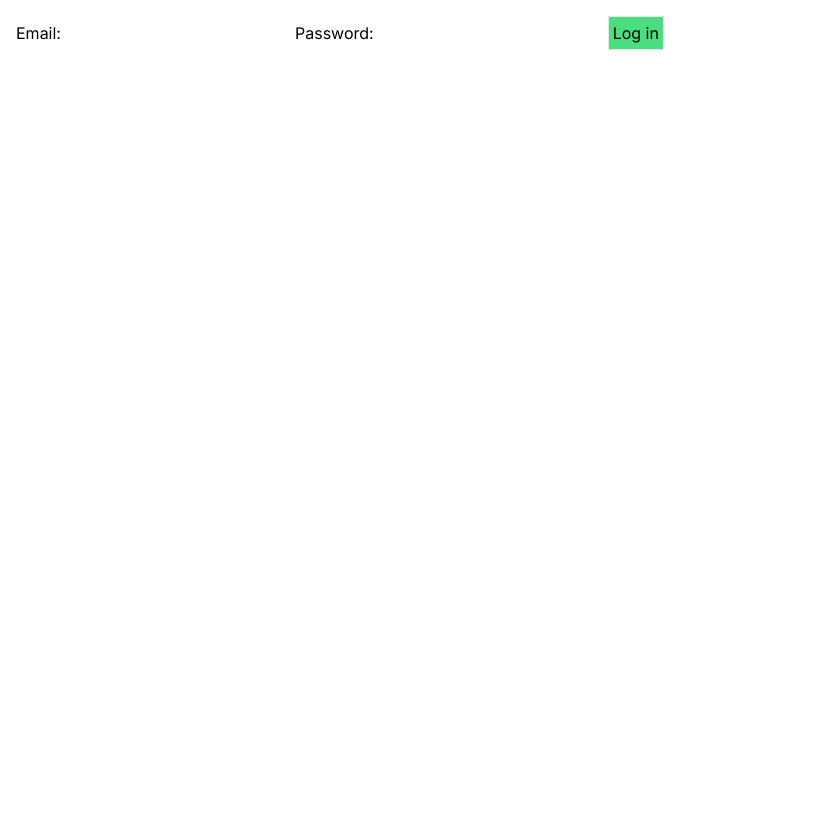
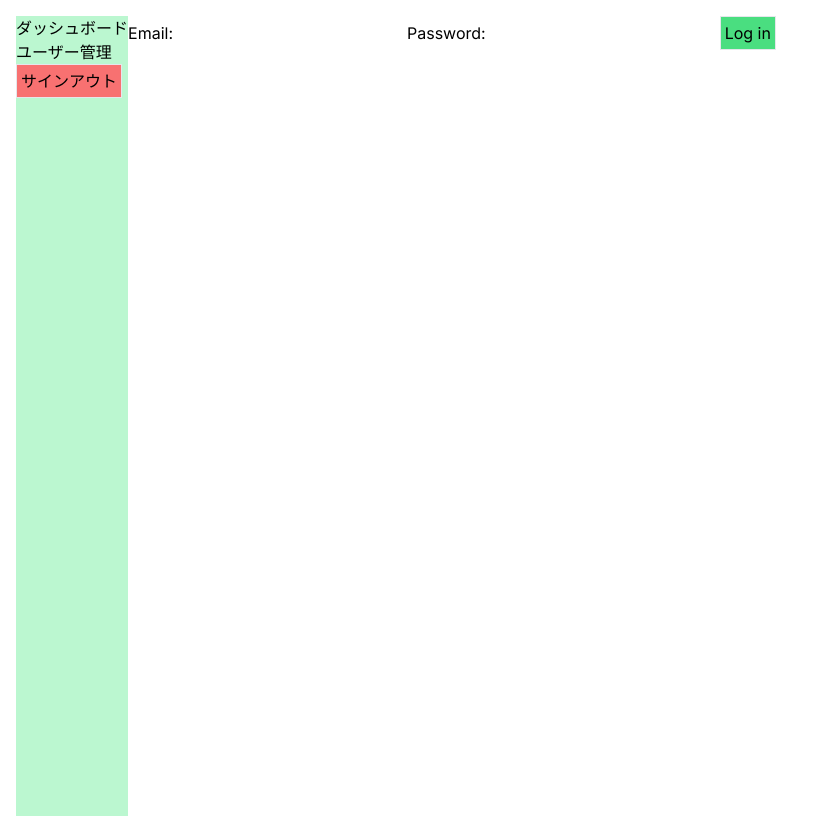
Before and after one commit to AgawaToshiki/schedoing, a Next.js app: page /login in a window 1280 px wide. Shown: the whole page, without its empty margins (0-823 px from the left). Before the commit the page ends 800 px from the top, so only its background shows below. Built offline with nearby package versions, Linux system fonts and the light colour scheme; no server answers.

Commit message:
header仮実装

```diff
--- /dev/null
+++ b/app/components/Header.tsx
@@ -0,0 +1,25 @@
+import React from 'react'
+import SignOutButton from './SignOutButton'
+
+const Header = () => {
+  return (
+    <header className="bg-green-200">
+      <div>
+        <nav>
+          <ul>
+            <li>ダッシュボード</li>
+            <li>ユーザー管理</li>
+            <li></li>
+            <li></li>
+            <li></li>
+          </ul>
+        </nav>
+      </div>
+      <div>
+        <SignOutButton />
+      </div>
+    </header>
+  )
+}
+
+export default Header
--- a/app/layout.tsx
+++ b/app/layout.tsx
@@ -1,6 +1,7 @@
 import type { Metadata } from "next";
 import { Inter } from "next/font/google";
 import "./globals.css";
+import Header from "./components/Header";
 
 const inter = Inter({ subsets: ["latin"] });
 
@@ -16,7 +17,12 @@ export default function RootLayout({
 }>) {
   return (
     <html lang="ja">
-      <body className={`${inter.className} m-4 p-0`}>{children}</body>
+      <body className={`${inter.className} m-4 p-0`}>
+        <div className="flex h-screen overflow-hidden">
+          <Header />
+          {children}
+        </div>
+      </body>
     </html>
   );
 }
--- a/app/page.tsx
+++ b/app/page.tsx
@@ -2,7 +2,6 @@ import { getAllUser } from './utils/supabaseFunctions';
 import { getCurrentUser } from './utils/auth';
 import { Database } from '../database.types';
 import UserList from "./components/UserList";
-import SignOutButton from "./components/SignOutButton";
 
 type User = Database['public']['Tables']['users']['Row'];
 
@@ -15,7 +14,6 @@ export default async function DashBoard() {
       <div>
         <div className="flex items-center justify-between mb-10">
           <div>DashBoard</div>
-          <SignOutButton/>
         </div>
         <div className="flex bg-blue-100">
           <UserList data={data}/>
--- a/app/user/page.tsx
+++ b/app/user/page.tsx
@@ -2,13 +2,13 @@ import React from 'react'
 import Register from '../components/Register'
 import AdminUserList from '../components/AdminUserList'
 import { getCurrentUser } from '../utils/auth';
-import { checkRole } from '../utils/supabaseFunctions';
+import { isAdmin } from '../utils/supabaseFunctions';
 
 
 
 const User = async() => {
 	const userId = await getCurrentUser();
-	await checkRole(userId);
+	await isAdmin(userId);
 
 		return (
     <>
--- a/app/utils/supabaseFunctions.ts
+++ b/app/utils/supabaseFunctions.ts
@@ -22,14 +22,14 @@ export async function updateStatus(userId: string, status: string) {
   }
 }
 
-export async function checkRole(id: string) {
+export async function isAdmin(id: string) {
   const { data: roleData } = await supabase
     .from("users")
     .select('role')
     .eq('id', id)
     .single();
 	if(!roleData || roleData.role !== 'admin'){
-			redirect('/')
+    redirect('/')
 	}
 }
 
```
